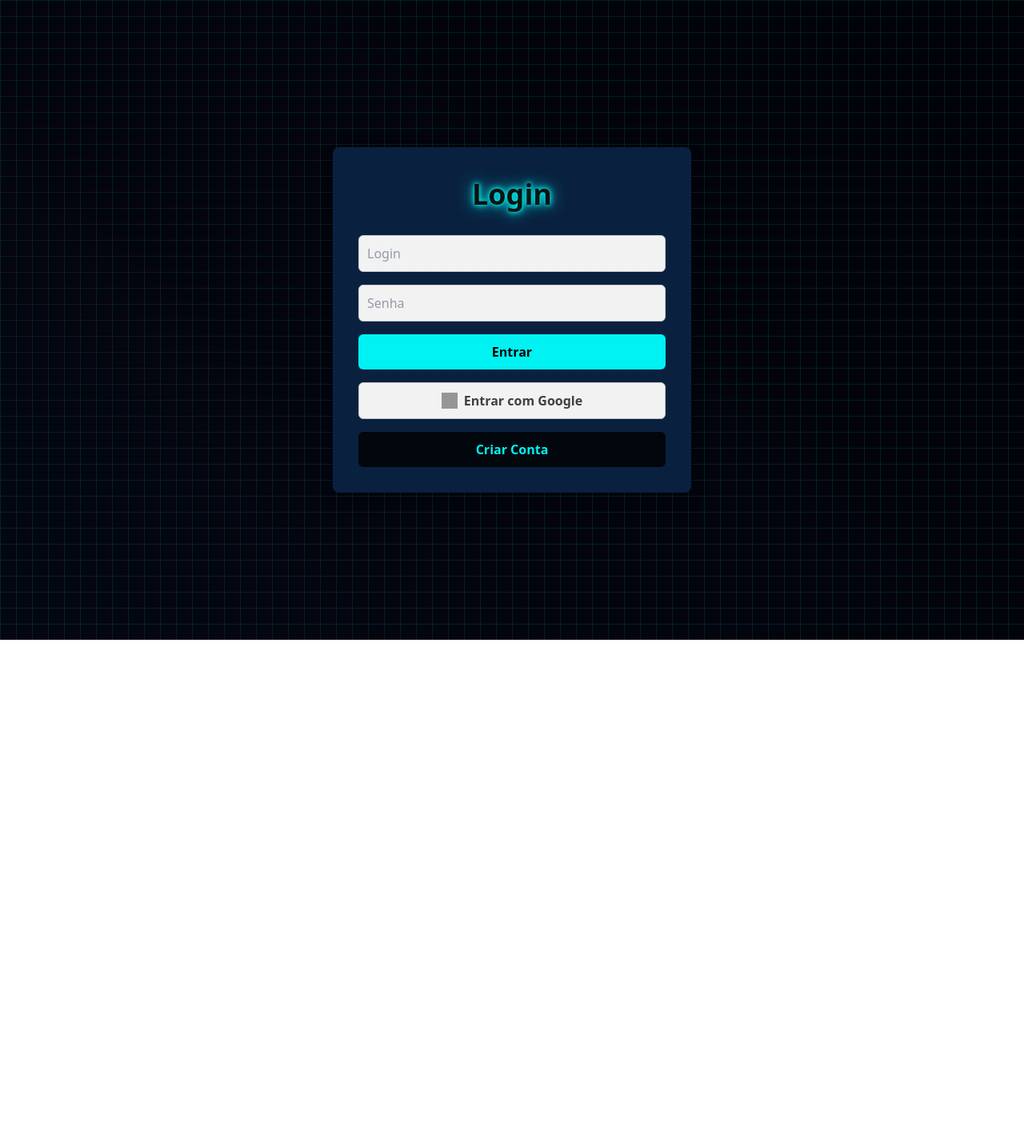
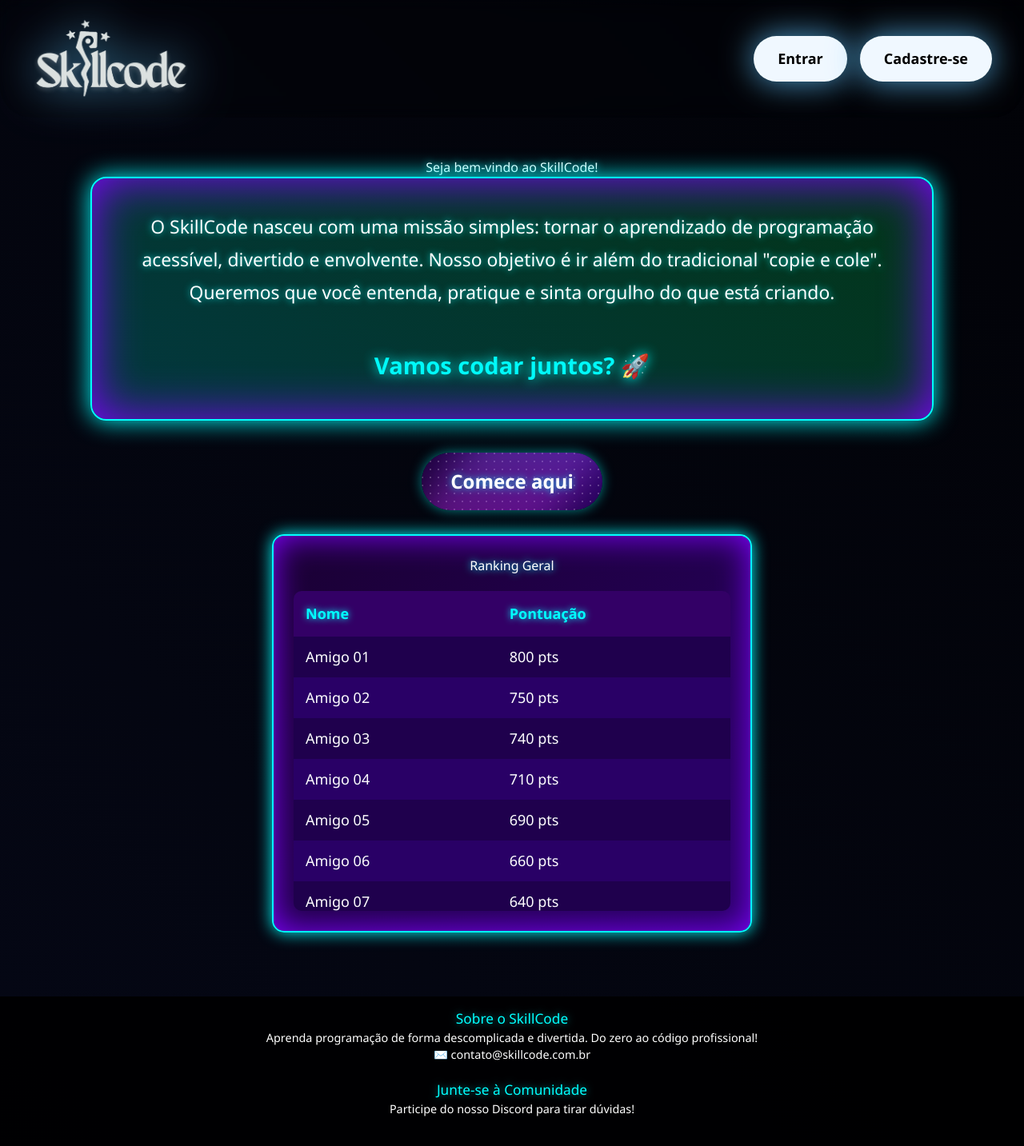
Before and after one commit to ikuuro/TCC-do-balacobaco, a React (Vite) app: page / in a window 1280 px wide. Shown: the whole page at 80% size. Before the commit the page ends 800 px from the top, so only its background shows below. Built offline with nearby package versions, Linux system fonts and the light colour scheme; grey boxes are pictures that could not be loaded.

Commit message:
feat: homepage button now navigates to CreateAccount, cleaned up index.html for React SPA

```diff
--- a/homepage/homepage.html
+++ b/homepage/homepage.html
@@ -34,7 +34,7 @@
         </div>
 
 
-        <button onclick= 'levelselect()' class="legendary-btn">
+        <button onclick="window.location.href='/create-account'" class="legendary-btn">
             <span class="btn-text">Comece aqui</span>
             <span class="glow"></span>
             <span class="particles"></span>
--- a/index.html
+++ b/index.html
@@ -1,11 +1,10 @@
-
-<!doctype html>
+<!DOCTYPE html>
 <html lang="en">
   <head>
     <meta charset="UTF-8" />
-    <link rel="icon" type="image/svg+xml" href="/vite.svg" />
     <meta name="viewport" content="width=device-width, initial-scale=1.0" />
-    <title>Skillcode</title>
+    <title>SkillCode</title>
+    <!-- Vite injects CSS and JS automatically -->
   </head>
   <body>
     <div id="root"></div>
--- a/package.json
+++ b/package.json
@@ -12,7 +12,8 @@
   "dependencies": {
     "lucide-react": "^0.344.0",
     "react": "^18.3.1",
-    "react-dom": "^18.3.1"
+    "react-dom": "^18.3.1",
+    "react-router-dom": "^7.6.1"
   },
   "devDependencies": {
     "@eslint/js": "^9.9.1",
--- a/src/App.tsx
+++ b/src/App.tsx
@@ -1,150 +1,16 @@
-import React, { useState } from 'react';
-import { Star, Trophy, Zap } from 'lucide-react';
-import { LevelSelection } from './components/LevelSelection';
-import { Question } from './components/Question';
-import { GameOver } from './components/GameOver';
-import { questions } from './data/questions';
-import type { GameState } from './types/game';
-import Login from './components/Login';
+import React from 'react';
+import { BrowserRouter as Router, Routes, Route } from 'react-router-dom';
+import Homepage from './components/Homepage';
+import CreateAccount from './components/CreateAccount';
 
 function App() {
-  const [user, setUser] = useState<any>(null);
-  const [gameState, setGameState] = useState<GameState>({
-    currentLevel: null,
-    currentQuestionIndex: 0,
-    score: 0,
-    questions: [],
-    gameStarted: false,
-    gameFinished: false,
-  });
-
-  const [selectedAnswer, setSelectedAnswer] = useState<number | null>(null);
-  const [showExplanation, setShowExplanation] = useState(false);
-  const [showLogin, setShowLogin] = useState(false);
-
-  const handleLevelSelect = (level: 'junior' | 'pleno' | 'senior') => {
-    const levelQuestions = questions
-      .filter(q => q.level === level)
-      .map(q => ({
-        ...q,
-        options: [...q.options],
-      }));
-    setGameState({
-      ...gameState,
-      currentLevel: level,
-      questions: levelQuestions,
-      gameStarted: true,
-    });
-  };
-
-  const handleAnswer = (answerIndex: number) => {
-    setSelectedAnswer(answerIndex);
-    setShowExplanation(true);
-
-    const currentQuestion = gameState.questions[gameState.currentQuestionIndex];
-    if (answerIndex === currentQuestion.correctAnswer) {
-      setGameState(prev => ({ ...prev, score: prev.score + 1 }));
-    }
-  };
-
-  const handleNextQuestion = () => {
-    if (gameState.currentQuestionIndex === gameState.questions.length - 1) {
-      setGameState(prev => ({ ...prev, gameFinished: true }));
-    } else {
-      setGameState(prev => ({
-        ...prev,
-        currentQuestionIndex: prev.currentQuestionIndex + 1,
-      }));
-    }
-
-    setSelectedAnswer(null);
-    setShowExplanation(false);
-  };
-
-  const handleRestart = () => {
-    setGameState({
-      currentLevel: null,
-      currentQuestionIndex: 0,
-      score: 0,
-      questions: [],
-      gameStarted: false,
-      gameFinished: false,
-    });
-    setSelectedAnswer(null);
-    setShowExplanation(false);
-  };
-
-  if (showLogin || !user) {
-    return <Login onLogin={u => { setUser(u); setShowLogin(false); }} />;
-  }
-
   return (
-    <div className="min-h-screen grid-background">
-      <header className="bg-black bg-opacity-50 backdrop-blur-sm border-b border-[#00FFFF]">
-        <div className="max-w-7xl mx-auto px-6 py-6">
-          <div className="flex items-center justify-between">
-            <div className="flex items-center gap-3">
-              <Zap className="w-10 h-10 text-[#00FFFF]" />
-              <h1 className="text-4xl font-bold neon-text">SkillCode</h1>
-            </div>
-            <button
-              className="px-4 py-2 rounded bg-[#00FFFF] text-black font-bold shadow hover:bg-[#39FF14] transition"
-              onClick={() => setShowLogin(true)}
-              style={{ marginLeft: 16 }}
-            >
-              Login
-            </button>
-            {gameState.gameStarted && !gameState.gameFinished && (
-              <div className="flex items-center gap-6">
-                <div className="flex items-center gap-2">
-                  <Trophy className="w-6 h-6 text-[#39FF14]" />
-                  <span className="text-[#39FF14] font-bold">{gameState.score}</span>
-                </div>
-                <div className="text-gray-300">
-                  {gameState.currentQuestionIndex + 1} / {gameState.questions.length}
-                </div>
-              </div>
-            )}
-          </div>
-        </div>
-      </header>
-
-      <main className="max-w-7xl mx-auto px-6 py-12">
-        {!gameState.gameStarted && (
-          <>
-            <div className="text-center mb-12">
-              <h2 className="text-4xl font-bold mb-4 neon-text">
-                Escolha seu nível
-              </h2>
-              <p className="text-xl text-gray-300">
-                Domine o desenvolvimento web através do código
-              </p>
-            </div>
-            <LevelSelection onSelectLevel={handleLevelSelect} />
-          </>
-        )}
-
-        {gameState.gameStarted && !gameState.gameFinished && (
-          <Question
-            question={gameState.questions[gameState.currentQuestionIndex]}
-            onAnswer={handleAnswer}
-            showExplanation={showExplanation}
-            selectedAnswer={selectedAnswer}
-            currentQuestion={gameState.currentQuestionIndex + 1}
-            totalQuestions={gameState.questions.length}
-            onNext={handleNextQuestion} // <- aqui está a mágica
-          />
-        )}
-
-        {gameState.gameFinished && (
-          <GameOver
-            score={gameState.score}
-            totalQuestions={gameState.questions.length}
-            onRestart={handleRestart}
-          />
-        )}
-      </main>
-    </div>
+    <Router>
+      <Routes>
+        <Route path="/" element={<Homepage />} />
+        <Route path="/create-account" element={<CreateAccount />} />
+      </Routes>
+    </Router>
   );
 }
 
--- a/src/components/CreateAccount.tsx
+++ b/src/components/CreateAccount.tsx
@@ -1,6 +1,6 @@
 import React, { useState } from 'react';
 
-const CreateAccount: React.FC<{ onAccountCreated: (user: any) => void, onBack: () => void }> = ({ onAccountCreated, onBack }) => {
+const CreateAccount: React.FC = () => {
   const [nome, setNome] = useState('');
   const [email, setEmail] = useState('');
   const [login, setLogin] = useState('');
@@ -19,9 +19,7 @@ const CreateAccount: React.FC<{ onAccountCreated: (user: any) => void, onBack: (
         body: JSON.stringify({ nome, email, login, senha })
       });
       if (res.ok) {
-        const user = await res.json();
         setSuccess('Conta criada com sucesso!');
-        onAccountCreated(user);
       } else {
         setError('Erro ao criar conta.');
       }
@@ -47,16 +45,7 @@ const CreateAccount: React.FC<{ onAccountCreated: (user: any) => void, onBack: (
             className="login-input"
           />
           <button type="submit" className="login-btn">Criar Conta</button>
-          <button type="button" onClick={onBack} className="create-btn">Voltar</button>
         </form>
-        <a
-          href="/oauth2/authorization/google"
-          className="login-btn"
-          style={{ display: 'flex', alignItems: 'center', justifyContent: 'center', background: '#fff', color: '#444', border: '1px solid #ccc', margin: '1rem 0 0 0', textAlign: 'center', fontWeight: 'bold' }}
-        >
-          <img src="https://developers.google.com/identity/images/g-logo.png" alt="Google" style={{ width: 24, height: 24, marginRight: 12 }} />
-          Entrar com Google
-        </a>
         {error && <div className="login-error">{error}</div>}
         {success && <div style={{ color: '#39FF14', marginTop: 16, textAlign: 'center' }}>{success}</div>}
       </div>
--- /dev/null
+++ b/src/components/Homepage.tsx
@@ -0,0 +1,85 @@
+import React from 'react';
+import { useNavigate } from 'react-router-dom';
+
+const Homepage: React.FC = () => {
+  const navigate = useNavigate();
+  const handleStart = () => {
+    navigate('/create-account');
+  };
+
+  return (
+    <div>
+      <header>
+        <div className="navbar-content">
+          <a href="#" className="logo-link">
+            <img src="/homepage/logotipo.png" alt="Logo SkillCode" className="logo" width="200" />
+          </a>
+          <div className="botoes">
+            <button className="btn login">Entrar</button>
+            <button className="btn cadastro">Cadastre-se</button>
+          </div>
+        </div>
+      </header>
+      <main className="container">
+        <h1>Seja bem-vindo ao SkillCode!</h1>
+        <div className="sobre-box">
+          <p>
+            O SkillCode nasceu com uma missão simples: tornar o aprendizado de programação acessível,
+            divertido e envolvente. Nosso objetivo é ir além do tradicional "copie e cole". Queremos que você
+            entenda, pratique e sinta orgulho do que está criando.
+          </p>
+          <p>Vamos codar juntos? 🚀</p>
+        </div>
+        <button onClick={handleStart} className="legendary-btn">
+          <span className="btn-text">Comece aqui</span>
+          <span className="glow"></span>
+          <span className="particles"></span>
+        </button>
+
+        <div className="ranking-box">
+          <h2>Ranking Geral</h2>
+          <div className="ranking-scroll">
+            <table className="ranking-table">
+              <thead>
+                <tr>
+                  <th>Nome</th>
+                  <th>Pontuação</th>
+                </tr>
+              </thead>
+              <tbody>
+                <tr><td>Amigo 01</td><td>800 pts</td></tr>
+                <tr><td>Amigo 02</td><td>750 pts</td></tr>
+                <tr><td>Amigo 03</td><td>740 pts</td></tr>
+                <tr><td>Amigo 04</td><td>710 pts</td></tr>
+                <tr><td>Amigo 05</td><td>690 pts</td></tr>
+                <tr><td>Amigo 06</td><td>660 pts</td></tr>
+                <tr><td>Amigo 07</td><td>640 pts</td></tr>
+                <tr><td>Amigo 08</td><td>600 pts</td></tr>
+                <tr><td>Amigo 09</td><td>580 pts</td></tr>
+                <tr><td>Amigo 10</td><td>550 pts</td></tr>
+                <tr><td>Amigo 11</td><td>520 pts</td></tr>
+                <tr><td>Amigo 12</td><td>500 pts</td></tr>
+              </tbody>
+            </table>
+          </div>
+        </div>
+      </main>
+      <footer>
+        <div className="footer-section">
+          <h3>Sobre o SkillCode</h3>
+          <p>Aprenda programação de forma <span>descomplicada</span> e <span>divertida</span>. Do zero ao código profissional!</p>
+          <p>✉️ contato@skillcode.com.br</p>
+        </div>
+        <div className="footer-section">
+          <h3>Junte-se à Comunidade</h3>
+          <div className="social-icons">
+            {/* SVG icons here, copy from homepage.html if needed */}
+          </div>
+          <p>Participe do nosso <a href="#">Discord</a> para tirar dúvidas!</p>
+        </div>
+      </footer>
+    </div>
+  );
+};
+
+export default Homepage;
--- a/src/index.css
+++ b/src/index.css
@@ -1,3 +1,5 @@
+@import '../homepage/homepage.css';
+
 @tailwind base;
 @tailwind components;
 @tailwind utilities;
```
Also changed, not shown: homepage/homepage.js (+56 -54 lines), 1 other file (tests, documents, lock files or other folders).
